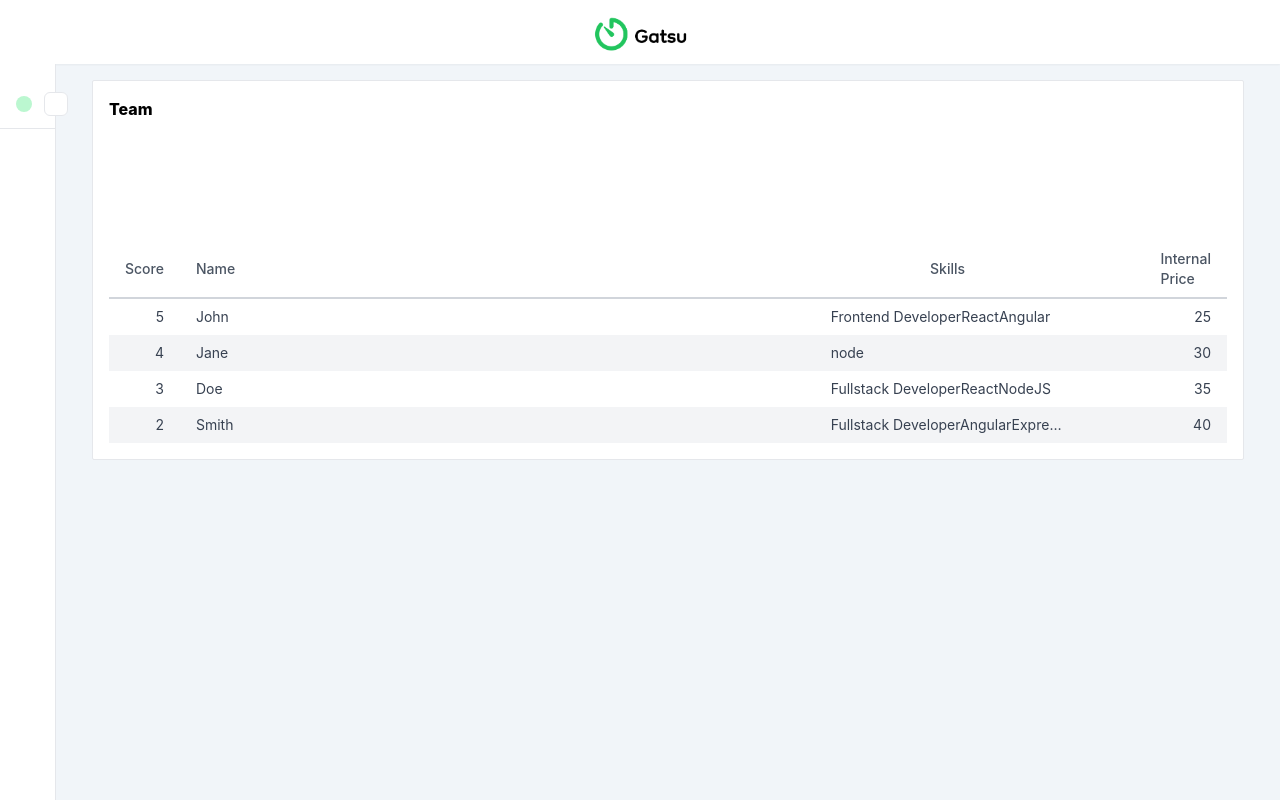
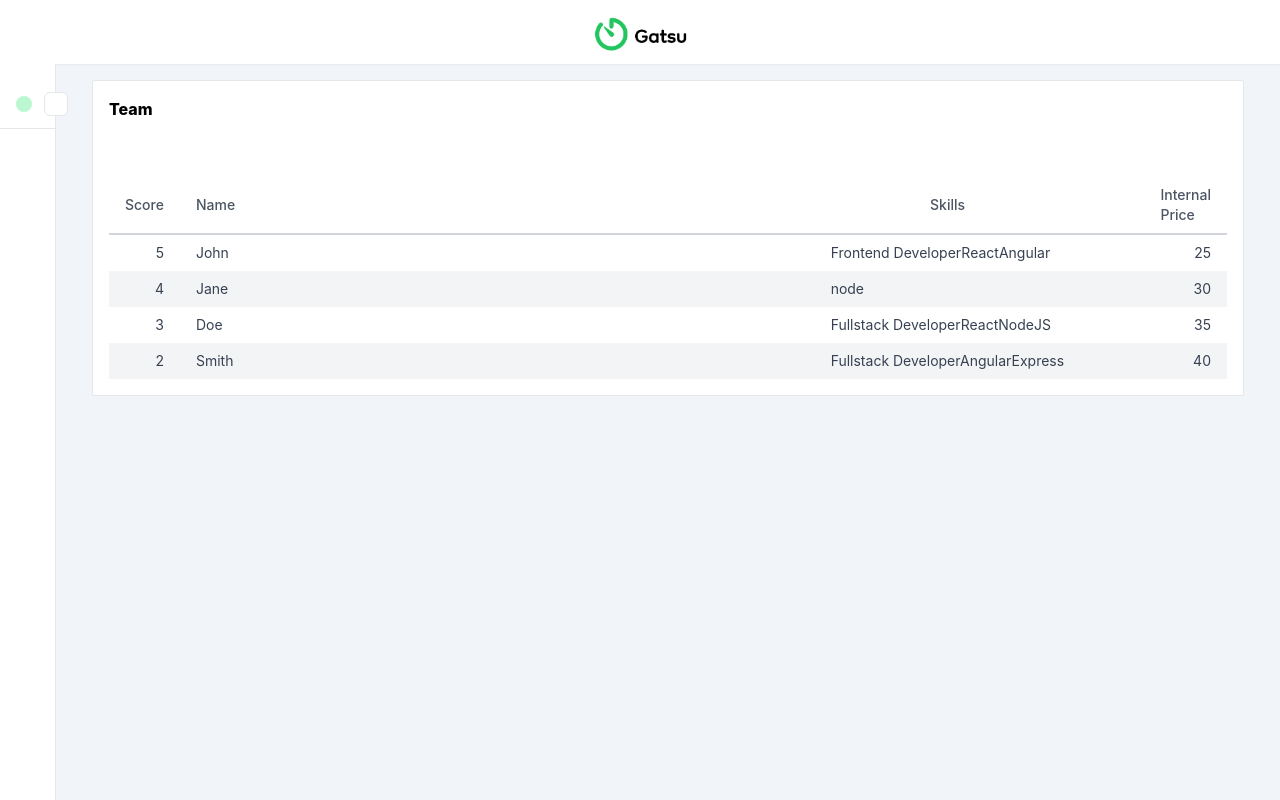
Before and after one commit to cyberpolin/gatsu-web, a React (Create React App) app: page /clients in a window 1280 px wide. Built offline with nearby package versions, Linux system fonts and the light colour scheme; some icons are missing.

Commit message:
fix typo

```diff
--- a/src/index.tsx
+++ b/src/index.tsx
@@ -28,7 +28,7 @@ import Recovery from './views/Recovery';
 import NotFound from './views/NotFound';
 import useAuth from './utils/hooks/UseAuth';
 import Logout from './views/Logout';
-import TeamTable from './views/TeamTebale';
+import TeamTable from './views/TeamTable';
 
 const ProtectedRoute = (props: any) => {
   const { redirectPath = '/login', children } = props;
--- a/src/views/TeamTebale.tsx
+++ b/src/views/TeamTable.tsx
@@ -25,23 +25,19 @@ const TeamTable = () => {
       id: 4,
       name: 'Smith',
       score: 2,
-      skills: [
-        'Fullstack Developer',
-        'Angular',
-        'Expressdsfsdfsdfsdfsdfsdfsdfwerwerwefdesfweffdsm,ktgrwfefvf',
-      ],
+      skills: ['Fullstack Developer', 'Angular', 'Express'],
       hourRate: 40,
     },
   ];
   return (
     <div className="container mx-auto p-4 bg-white border border-gray-200 border-1 rounded-sm">
-      <div className=" flex flex-wrap  sm:justify-between pb-8 md:pb-20 gap-y-3 sm:gap-0 ">
+      <div className=" flex flex-wrap sm:justify-between pb-8 md:pb-14 gap-y-3 sm:gap-0 ">
         <span className="text-black font-extrabold ">Team</span>
       </div>
-      <div className=" mt-10 overflow-x-scroll">
+      <div className=" overflow-x-scroll">
         <table className="min-w-full table-fixed">
           <thead>
-            <tr className="border-b-2 border-gray-300 ">
+            <tr className="border-b-2 border-gray-300">
               <th className="py-2 px-4 text-left text-sm font-medium text-gray-600 w-14">
                 Score
               </th>
@@ -57,19 +53,17 @@ const TeamTable = () => {
             </tr>
           </thead>
           <tbody>
-            {TEAM.map((person) => (
-              <tr key={person.id} className="even:bg-gray-100 odd:bg-white">
+            {TEAM.map(({ id, score, name, skills, hourRate }) => (
+              <tr key={id} className="even:bg-gray-100 odd:bg-white">
                 <td className="py-2 px-4 text-sm text-gray-700 text-right">
-                  {person.score}
+                  {score}
                 </td>
-                <td className="py-2 px-4 text-sm text-gray-700">
-                  {person.name}
-                </td>
-                <td className="py-2 px-4 text-sm text-gray-700  truncate max-w-[150px] md:max-w-[10px]">
-                  {person.skills}
+                <td className="py-2 px-4 text-sm text-gray-700">{name}</td>
+                <td className="py-2 px-4 text-sm text-gray-700 truncate max-w-[150px] md:max-w-[10px]">
+                  {skills}
                 </td>
                 <td className="py-2 px-4 text-sm text-gray-700 text-right">
-                  {person.hourRate}
+                  {hourRate}
                 </td>
               </tr>
             ))}
```
